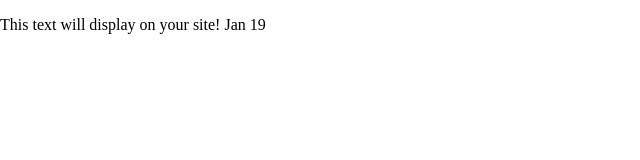
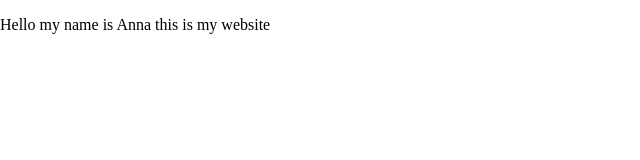
Before and after one commit to annaloft1/first-website, a plain HTML site: page index.html in a window 1280 px wide. Shown: the full height of the page, 0-640 px from the left. Drawn offline with Linux system fonts and the light colour scheme; files that its build step writes are made by us from their sources; files whose address does not match are found by name.

Commit message:
Update index.html
Changed text on page

```diff
--- a/index.html
+++ b/index.html
@@ -24,7 +24,7 @@
 
 <body>
   <!-- Place your site's HTML here -->
-  <p>This text will display on your site! Jan 19</p>
+  <p>Hello my name is Anna this is my website</p>
   <script src="js/main.js"></script>
 </body>
 
```
